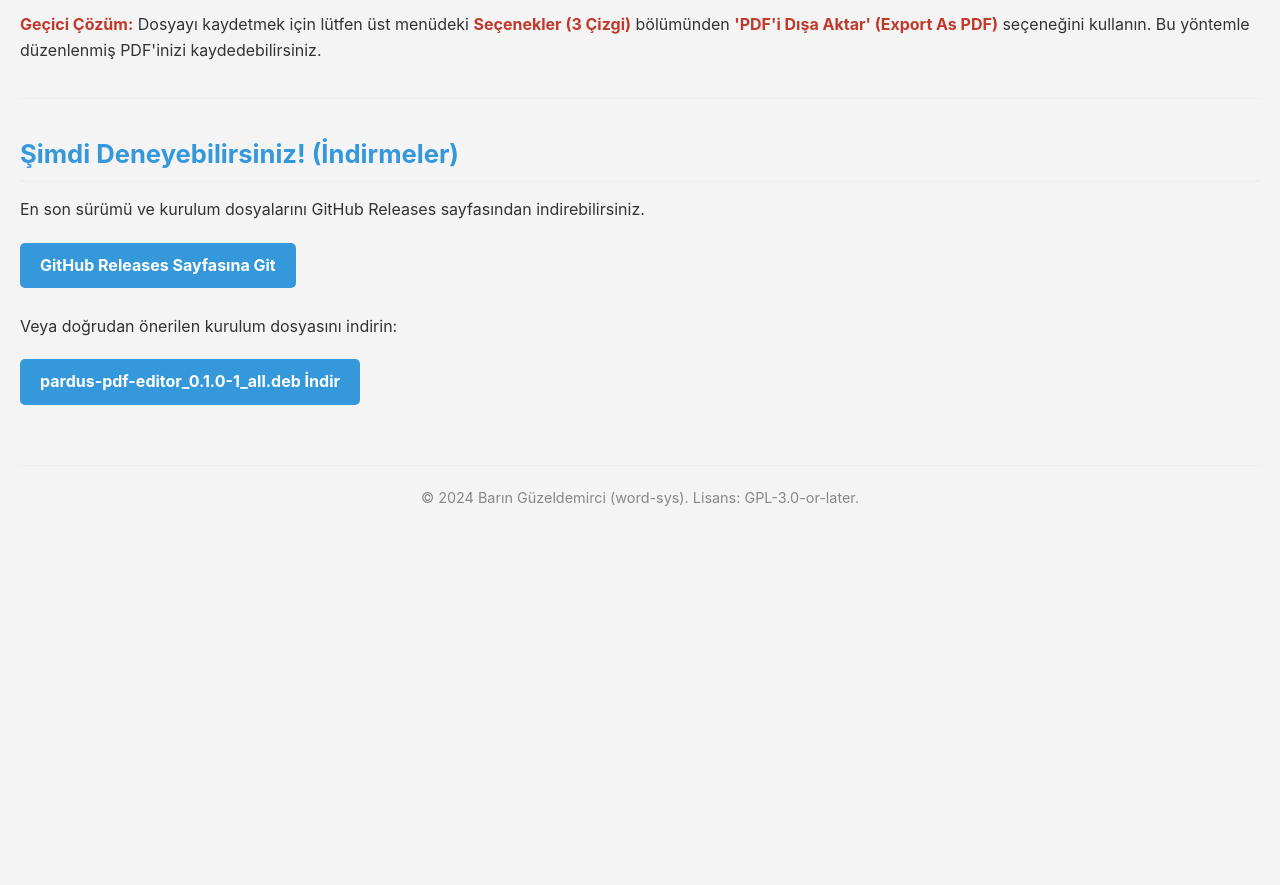
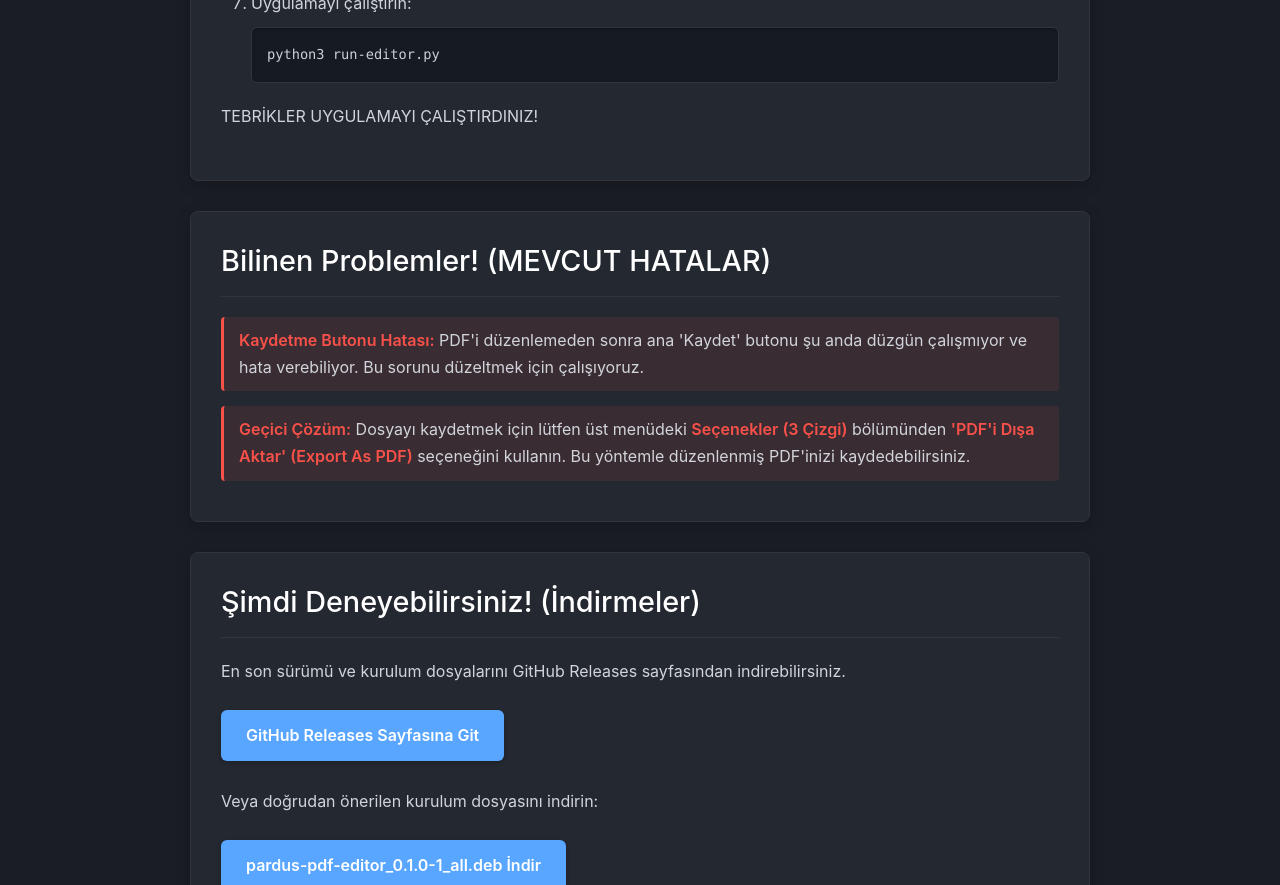
Before and after one commit to word-sys/pardfweb, a plain HTML site: page index.html in a window 1280 px wide. Shown: the part 1915-2800 px from the top of the page. Before the commit the page ends 2459 px from the top, so only its background shows below. Drawn offline with Linux system fonts and the light colour scheme.

Commit message:
Update style.css

```diff
--- a/style.css
+++ b/style.css
@@ -1,76 +1,104 @@
-/* Basic Reset */
+/* --- Reset & Global Styles --- */
 * {
     box-sizing: border-box;
     margin: 0;
     padding: 0;
 }
 
-body {
-    font-family: -apple-system, BlinkMacSystemFont, "Segoe UI", Roboto, Helvetica, Arial, sans-serif, "Apple Color Emoji", "Segoe UI Emoji", "Segoe UI Symbol";
-    line-height: 1.6;
-    color: #333;
-    background-color: #f4f4f4;
-    padding: 20px;
+:root {
+    /* Color Palette */
+    --bg-color: #1a1d24;       /* Dark background */
+    --card-bg-color: #242831;  /* Slightly lighter for cards/sections */
+    --text-color: #d1d5db;    /* Light gray text */
+    --heading-color: #ffffff; /* White for main headings */
+    --accent-color: #58a6ff;   /* A modern blue accent */
+    --accent-hover-color: #79c0ff; /* Lighter blue for hover */
+    --border-color: #30363d;   /* Subtle borders */
+    --code-bg-color: #161b22;   /* Very dark for code blocks */
+    --code-text-color: #c9d1d9; /* Text inside code blocks */
+    --link-color: var(--accent-color);
+    --danger-color: #f85149;    /* Red for warnings */
+
+    /* Typography */
+    --font-family: -apple-system, BlinkMacSystemFont, "Segoe UI", Roboto, Helvetica, Arial, sans-serif, "Apple Color Emoji", "Segoe UI Emoji", "Segoe UI Symbol";
+    --line-height: 1.7;
 }
 
-.container {
-    max-width: 900px;
-    margin: 30px auto;
-    background-color: #fff;
-    padding: 25px 40px;
-    box-shadow: 0 2px 5px rgba(0, 0, 0, 0.1);
-    border-radius: 8px;
+html {
+    scroll-behavior: smooth;
 }
 
+body {
+    font-family: var(--font-family);
+    line-height: var(--line-height);
+    color: var(--text-color);
+    background-color: var(--bg-color);
+    display: flex;
+    flex-direction: column;
+    min-height: 100vh;
+}
+
+main {
+    flex-grow: 1;
+    max-width: 900px;
+    width: 95%;
+    margin: 40px auto;
+}
+
+/* --- Header --- */
 header {
     text-align: center;
-    margin-bottom: 30px;
+    margin-bottom: 40px;
     padding-bottom: 20px;
-    border-bottom: 1px solid #eee;
+    border-bottom: 1px solid var(--border-color);
 }
 
 header h1 {
-    color: #2c3e50;
-    margin-bottom: 5px;
+    color: var(--heading-color);
+    margin-bottom: 8px;
+    font-size: 2.5em; /* Larger heading */
+    font-weight: 600;
 }
 
 header .subtitle {
-    color: #555;
-    font-size: 1.1em;
-    margin-bottom: 10px;
+    color: var(--text-color);
+    font-size: 1.2em;
+    margin-bottom: 15px;
 }
 
-header p {
-    color: #777;
+header p:not(.subtitle) {
+    color: #8b949e; /* Slightly dimmer meta text */
     font-size: 0.9em;
 }
 
+/* --- Sections --- */
 main section {
-    margin-bottom: 35px;
-    padding-bottom: 20px;
-    border-bottom: 1px solid #eee;
-}
-
-main section:last-child {
-    border-bottom: none;
-    margin-bottom: 0;
+    background-color: var(--card-bg-color);
+    padding: 25px 30px;
+    margin-bottom: 30px;
+    border-radius: 8px;
+    box-shadow: 0 4px 15px rgba(0, 0, 0, 0.2);
+    border: 1px solid var(--border-color);
 }
 
 h2 {
-    color: #3498db; /* A blue accent color */
-    margin-bottom: 15px;
-    font-size: 1.6em;
-    border-bottom: 2px solid #ecf0f1;
-    padding-bottom: 5px;
+    color: var(--heading-color);
+    margin-bottom: 20px;
+    font-size: 1.8em;
+    font-weight: 500;
+    border-bottom: 1px solid var(--border-color);
+    padding-bottom: 10px;
 }
 
 h3 {
-    color: #2980b9; /* Darker blue for subheadings */
-    margin-top: 20px;
-    margin-bottom: 10px;
-    font-size: 1.3em;
+    color: var(--accent-color);
+    margin-top: 25px;
+    margin-bottom: 15px;
+    font-size: 1.4em;
+    font-weight: 500;
 }
 
+/* --- Text Elements --- */
 p, ol, ul {
     margin-bottom: 15px;
 }
@@ -80,70 +108,127 @@
 }
 
 li {
-    margin-bottom: 8px;
+    margin-bottom: 10px;
 }
 
-code {
-    background-color: #ecf0f1; /* Light gray background */
-    color: #2c3e50; /* Dark text */
-    padding: 2px 6px;
-    border-radius: 4px;
-    font-family: "SFMono-Regular", Consolas, "Liberation Mono", Menlo, Courier, monospace;
-    font-size: 0.9em;
+strong {
+    font-weight: 600;
+    color: var(--heading-color); /* Make strong text stand out more */
 }
 
-pre {
-    background-color: #ecf0f1;
-    padding: 15px;
-    border-radius: 5px;
-    overflow-x: auto; /* Handle long lines */
-    margin-top: 5px;
-    margin-bottom: 15px;
-    border: 1px solid #ddd;
+/* --- Links & Buttons --- */
+a {
+    color: var(--link-color);
+    text-decoration: none;
+    transition: color 0.2s ease;
 }
 
-pre code {
-    background-color: transparent; /* Code inside pre doesn't need double background */
-    padding: 0;
-    border-radius: 0;
-    font-size: 0.95em;
-}
-
-.install-method {
-    margin-bottom: 25px;
-    padding: 15px;
-    background-color: #fdfdfd;
-    border: 1px solid #eee;
-    border-radius: 5px;
+a:hover {
+    color: var(--accent-hover-color);
+    text-decoration: underline;
 }
 
 .button {
     display: inline-block;
-    background-color: #3498db;
-    color: #fff;
-    padding: 10px 20px;
+    background-color: var(--accent-color);
+    color: #ffffff; /* White text on button */
+    padding: 12px 25px; /* Slightly larger padding */
     text-decoration: none;
-    border-radius: 5px;
-    font-weight: bold;
-    transition: background-color 0.3s ease;
+    border-radius: 6px;
+    font-weight: 600;
+    transition: background-color 0.2s ease, transform 0.1s ease;
     border: none;
     cursor: pointer;
-    margin-top: 5px;
+    margin-top: 10px;
+    box-shadow: 0 2px 5px rgba(0, 0, 0, 0.2);
 }
 
 .button:hover {
-    background-color: #2980b9;
+    background-color: var(--accent-hover-color);
+    text-decoration: none;
+    transform: translateY(-1px); /* Subtle lift effect */
+}
+
+.button:active {
+    transform: translateY(0px);
+}
+
+
+/* --- Code Blocks --- */
+code {
+    background-color: var(--code-bg-color);
+    color: var(--code-text-color);
+    padding: 3px 6px;
+    border-radius: 4px;
+    font-family: "SFMono-Regular", Consolas, "Liberation Mono", Menlo, Courier, monospace;
+    font-size: 0.9em;
+    border: 1px solid var(--border-color);
+}
+
+pre {
+    background-color: var(--code-bg-color);
+    padding: 15px;
+    border-radius: 6px;
+    overflow-x: auto;
+    margin-top: 10px;
+    margin-bottom: 20px;
+    border: 1px solid var(--border-color);
+    font-size: 0.95em; /* Slightly larger code font */
+    box-shadow: inset 0 1px 3px rgba(0,0,0,0.3);
+}
+
+pre code {
+    background-color: transparent;
+    padding: 0;
+    border-radius: 0;
+    border: none;
+    box-shadow: none;
+}
+
+/* --- Specific Sections --- */
+.install-method {
+    margin-bottom: 25px;
+    padding-top: 15px;
+    border-top: 1px dashed var(--border-color); /* Separator inside install section */
+}
+.install-method:first-of-type {
+    border-top: none;
+    padding-top: 0;
 }
 
 #known-issues strong {
-    color: #c0392b; /* Reddish color for emphasis */
+    color: var(--danger-color); /* Use defined danger color */
 }
 
+#known-issues p {
+    background-color: rgba(248, 81, 73, 0.1); /* Subtle red background for warning paragraphs */
+    border-left: 3px solid var(--danger-color);
+    padding: 10px 15px;
+    border-radius: 4px;
+}
+
+/* --- Footer --- */
 footer {
     text-align: center;
     margin-top: 40px;
-    padding-top: 20px;
-    border-top: 1px solid #eee;
-    color: #888;
+    padding: 25px 0;
+    border-top: 1px solid var(--border-color);
+    color: #8b949e; /* Dimmer footer text */
     font-size: 0.9em;
 }
+
+/* --- Responsive Adjustments (Optional Example) --- */
+@media (max-width: 768px) {
+    header h1 {
+        font-size: 2em;
+    }
+    h2 {
+        font-size: 1.6em;
+    }
+    main section {
+        padding: 20px;
+    }
+    .button {
+        padding: 10px 18px;
+    }
+}
```
